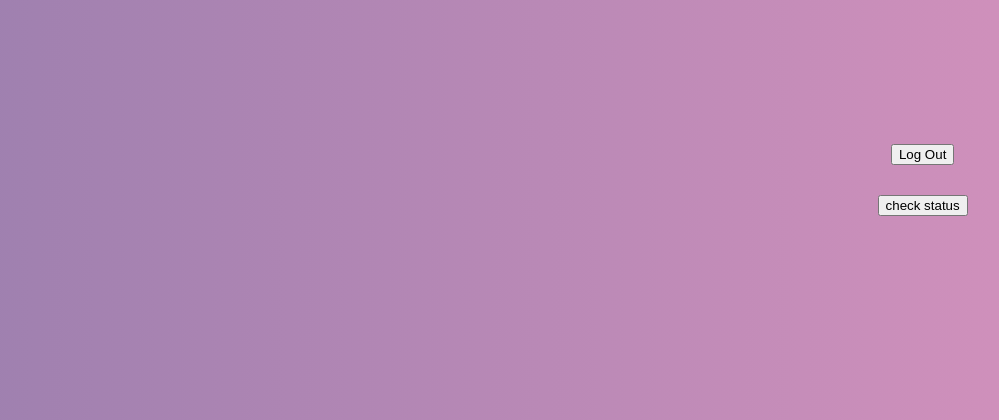
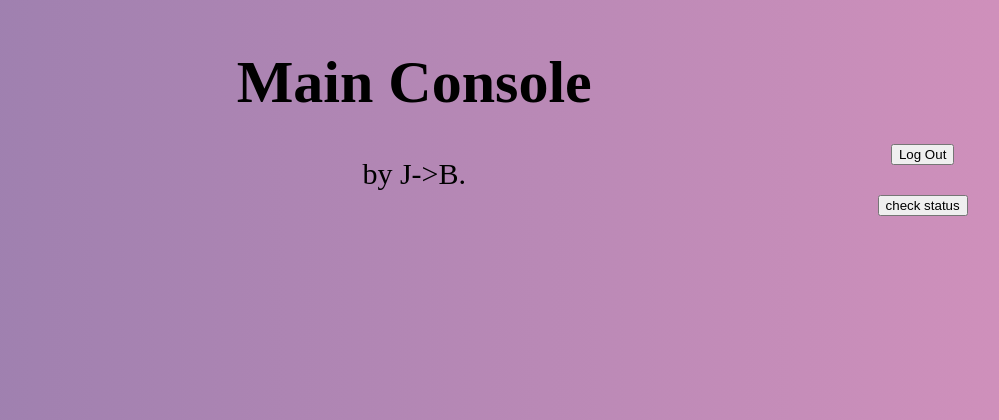
Before and after one commit to jirayuwat12/nginx, a PHP site: page /main.php in a window 1280 px wide. Shown: the top 420 px of the page, without its empty margins (221-1220 px from the left). Run offline with PHP 8.4, Linux system fonts and the light colour scheme; the visitor is signed in with stand-in values (Sample User, id 1); data that the repository does not hold is empty.

Commit message:
add head

```diff
--- a/main.php
+++ b/main.php
@@ -52,6 +52,8 @@
 	<body>
 		<div class="grid-container">
 		  <div class="item1" id="head">
+				<h1>Main Console</h1>
+				<p text-align="left">by J->B.</p>
 			</div>
 		  <div class="item2" id="menu">
 			</div>
```
